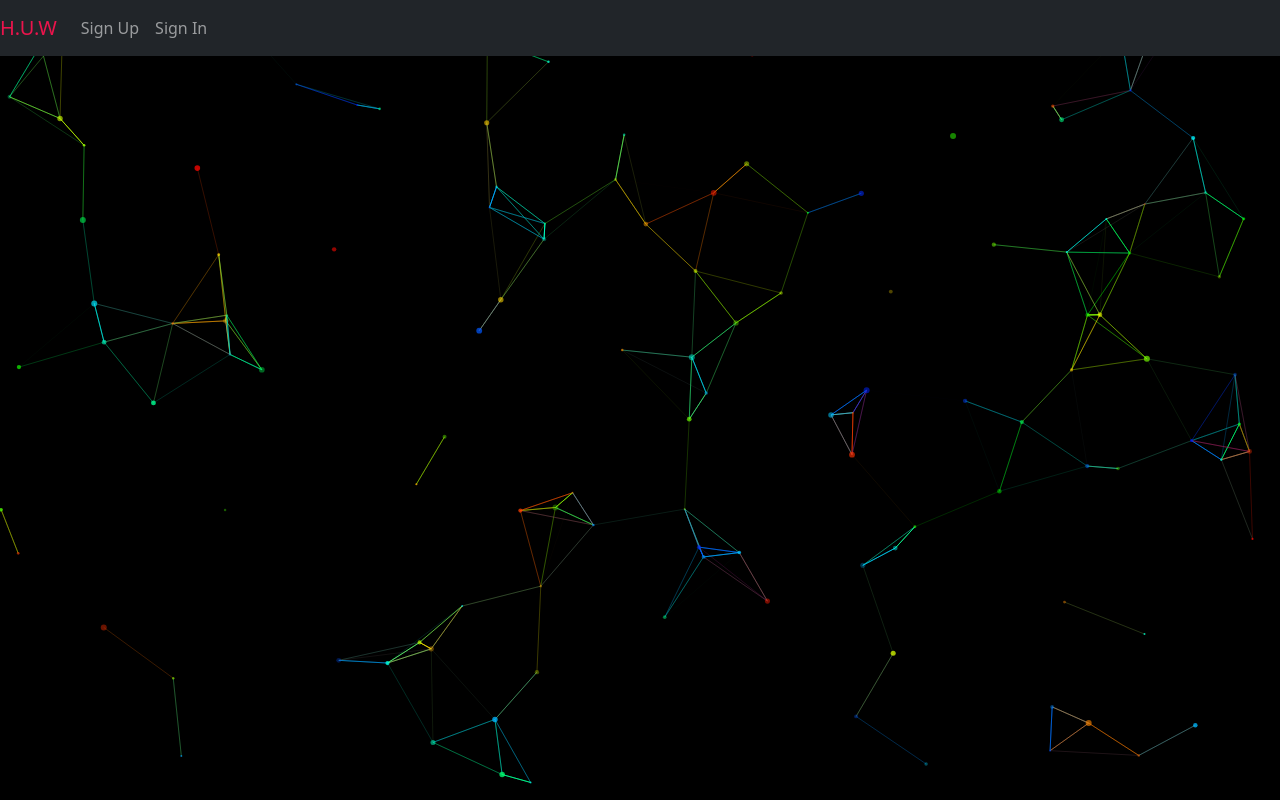
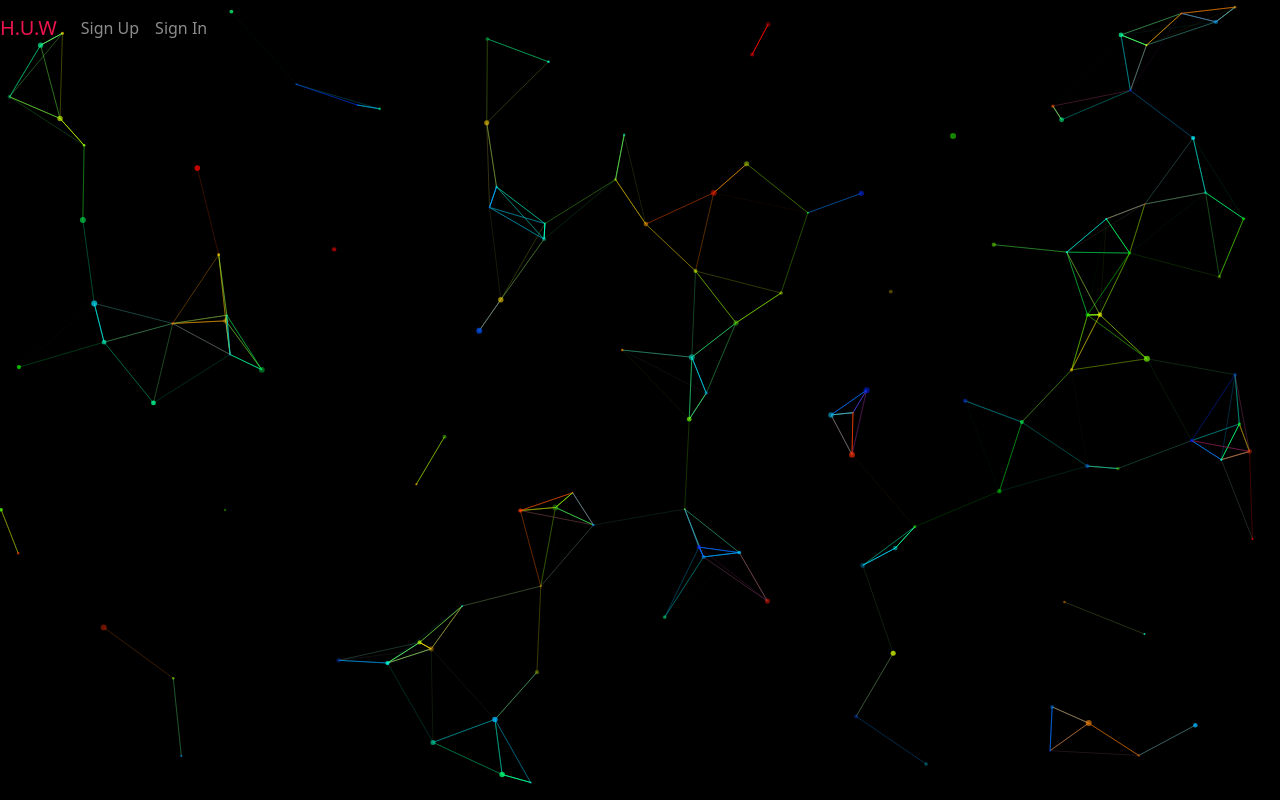
Before and after one commit to Jackson916/HUW-Client, a React (Create React App) app: page / in a window 1280 px wide. Built offline with nearby package versions, Linux system fonts and the light colour scheme.

Commit message:
Changed Nav Css

```diff
--- a/src/components/Header/Header.js
+++ b/src/components/Header/Header.js
@@ -34,7 +34,7 @@ const unauthenticatedOptions = (
 )
 
 const Header = ({ user }) => (
-  <Navbar bg='dark' variant='dark' expand='md'>
+  <Navbar useTransparent variant='dark' expand='md'>
     <Navbar.Brand>
       <Link to='/' style={{ color: '#eb144c', textDecoration: 'none' }}>
           H.U.W
```
